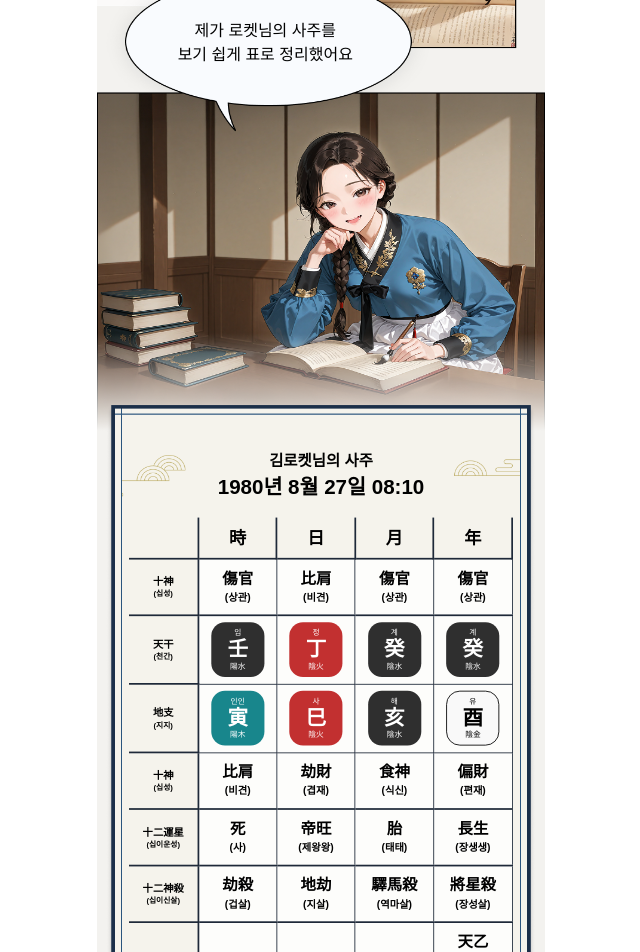
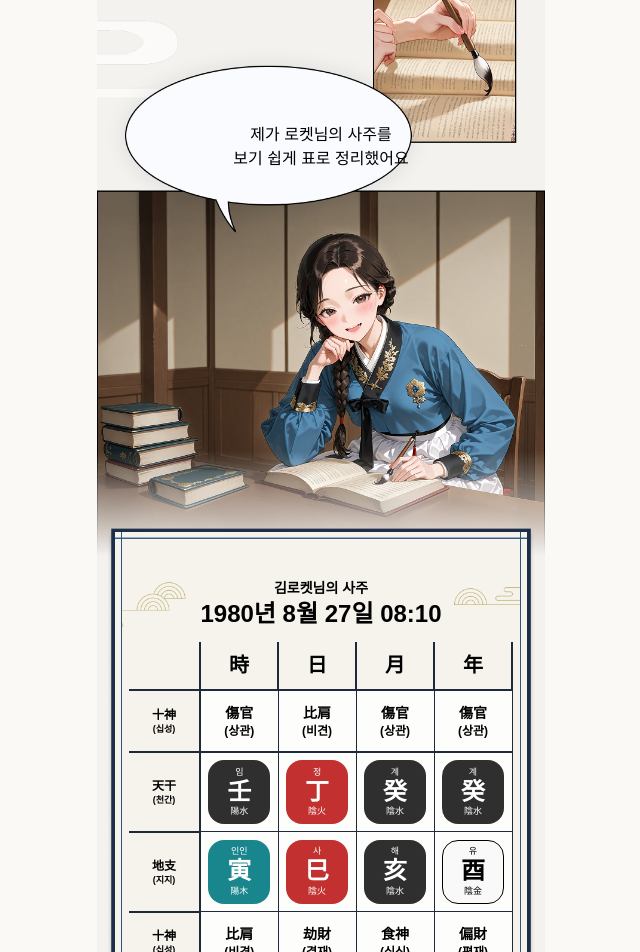
Before and after one commit to im2BB/rocketai-coding-test, a Next.js app: page / in a window 1280 px wide. Shown: the part 1120-2072 px from the top of the page, without its empty margins (319-959 px from the left). Built offline with nearby package versions, Linux system fonts and the light colour scheme.

Commit message:
0.1.5 크기 조정 그리고 테이블 수정

```diff
--- a/app/components/sajutable.jsx
+++ b/app/components/sajutable.jsx
@@ -4,7 +4,7 @@ import React from "react";
 /** 공통 셀 컴포넌트 */
 function TableCell({ char, element }) {
   return (
-    <td className="border-t-0 border-l-0 p-2 border-b-2 border-r-1 pb-3 border-gray-800 w-[calc(85%/5)] min-w-[70px] h-12 font-bold text-lg bg-[#FDFDFB]">
+    <td className="border-t-0 border-l-0 p-2 border-b-2 border-r-1 pt-3 pb-3 border-gray-800 w-[calc(85%/5)] min-w-[70px] h-12 font-bold text-sm bg-[#FDFDFB]">
       <div>{char}</div>
       {element && <div className="text-xs">{element}</div>}
     </td>
@@ -146,15 +146,15 @@ export default function SajuTable() {
   return (
     <div className="overflow-x-auto text-black">
       {/* 상단 사용자 정보 */}
-      <div className="text-center mb-5">
-        <div className="text-lg font-semibold">{userName}의 사주</div>
+      <div className="text-center mt-8 mb-3">
+        <div className="text-sm font-semibold">{userName}의 사주</div>
         <div className="text-2xl font-semibold">{dateTime}</div>
       </div>
 
       <table className="border-collapse w-full text-center text-3xl min-w-min">
         <thead>
           <tr>
-            <th className="border-t-0 border-l-0 border-b-2 border-r-2 border-gray-800 min-w-[64px] max-w-[80px] w-[15%] h-12 text-xs md:text-base lg:text-lg"></th>
+            <th className="border-t-0 border-l-0 border-b-2 border-r-2 border-gray-800 min-w-[64px] max-w-[80px] w-[15%] h-12 text-xs md:text-base lg:text-sm"></th>
             {headers.map((h, i) => (
               <th
                 key={i}
@@ -223,7 +223,7 @@ export default function SajuTable() {
             renderCell={(item, j) => (
               <td
                 key={j}
-                className="border-t-0 border-l-0 p-2 border-b-2 border-r-1 pb-3 border-gray-800 w-[calc(85%/5)] min-w-[70px] h-12 font-bold text-lg bg-[#FDFDFB]"
+                className="border-t-0 border-l-0 p-2 border-b-2 border-r-1 pb-3 border-gray-800 w-[calc(85%/5)] min-w-[70px] h-12 font-bold text-sm bg-[#FDFDFB]"
               >
                 {item.char && (
                   <>
--- a/app/page.js
+++ b/app/page.js
@@ -4,20 +4,20 @@ import OverlayText from "./components/overlaytext";
 
 export default function Home() {
   return (
-    <div className="min-h-screen w-full flex justify-center">
-      <main className="w-full max-w-[448px] relative overflow-hidden max-h-[2300px]">
+    <div className="min-h-screen w-full flex justify-center bg-[#fbf9f5]">
+      <main className="w-full max-w-[448px] relative overflow-hidden">
+        {/* 배경 이미지 */}
         <img
           src="/main.png"
           alt="main image"
-          className="block w-full h-full bg-[#fbf9f5]"
+          className="block w-full h-full object-cover"
         />
 
+        {/* 오버레이 */}
         <div className="absolute inset-0 w-full h-full pointer-events-none">
           {/* 첫 번째 텍스트 블록 */}
           <OverlayText
-            top="31.8%"
-            left="18%"
-            translateX="1/2"
+            className="absolute top-[32%] left-1/2 -translate-x-1/2 text-center text-black text-[min(3.5vw,1rem)] max-w-[80%] pointer-events-auto"
             texts={[
               "이제 본격적으로",
               "로켓님의 사주팔자를",
@@ -27,25 +27,15 @@ export default function Home() {
 
           {/* 두 번째 텍스트 블록 */}
           <OverlayText
-            top="49.51%"
-            left="18%"
-            translateX="1/3"
-            className="font-medium pr-5"
+            className="absolute top-[50%] left-1/2 -translate-x-1/2 text-center font-medium text-black text-[min(3.5vw,1rem)] max-w-[80%] pointer-events-auto"
             texts={["제가 로켓님의 사주를", "보기 쉽게 표로 정리했어요"]}
           />
 
           {/* SajuPlain 컴포넌트 */}
-          <div className="absolute left-1/2 pl-8 pr-8 -translate-x-1/2 top-[67%] w-full max-w-[448px] pt-7 pointer-events-auto">
-            <svg viewBox="0 0 448 700" preserveAspectRatio="xMidYMid meet">
-              <foreignObject width="448" height="700">
-                <div
-                  xmlns="http://www.w3.org/1999/xhtml"
-                  className="w-full h-full"
-                >
-                  <SajuPlain />
-                </div>
-              </foreignObject>
-            </svg>
+          <div className="absolute top-[67%] left-1/2 -translate-x-1/2 w-full max-w-[448px] pr-8 pl-8 pb-10 pointer-events-auto">
+            <div className="w-full h-auto">
+              <SajuPlain />
+            </div>
           </div>
         </div>
       </main>
```
